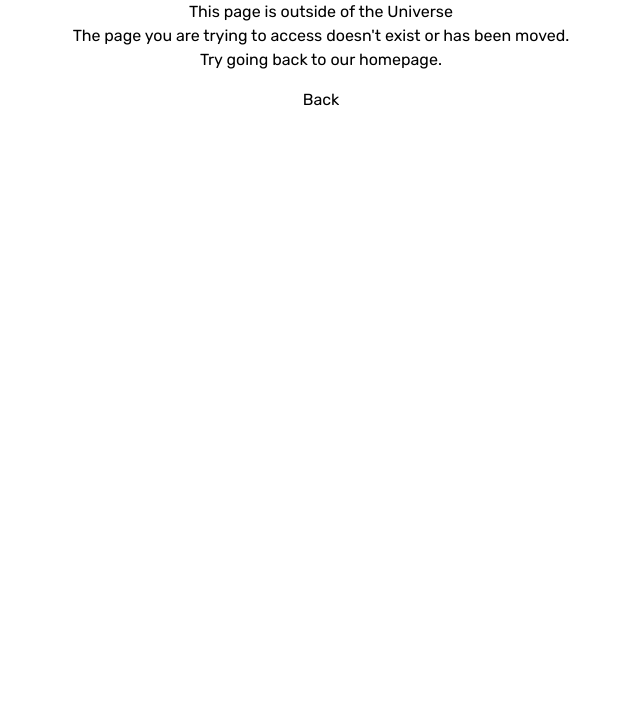
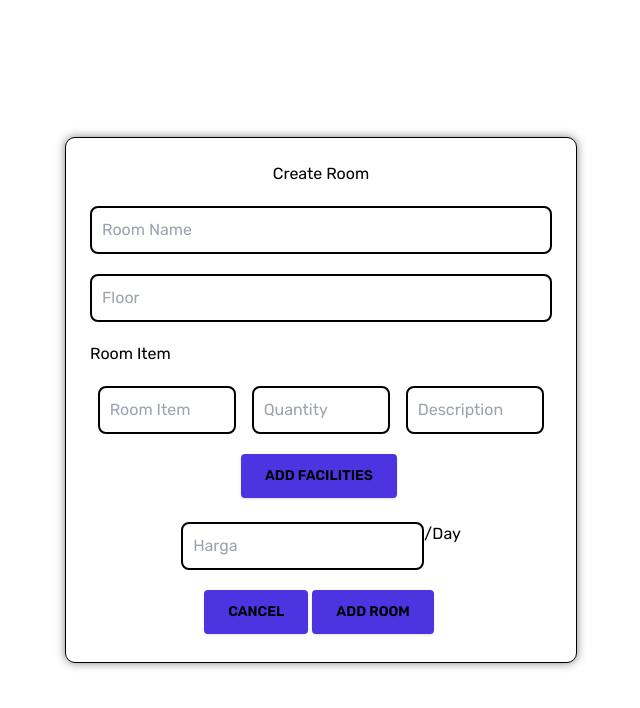
Before and after one commit to Kel2-Kanbo/Kanbo-web, a React (Create React App) app: page /createRoom in a window 1280 px wide. Shown: the top 708 px of the page, without its empty margins (319-959 px from the left). Built offline with nearby package versions, Linux system fonts and the light colour scheme.

Commit message:
feat: add create/update room

```diff
--- a/src/App.js
+++ b/src/App.js
@@ -3,7 +3,7 @@ import './App.css';
 
 import Dashboard from './Pages/Dashboard';
 import NotFound from './Pages/NotFound';
-
+import CreateUpdateRoom from './Pages/CreateUpdateRoom';
 function App() {
   return (
     <div>
@@ -11,6 +11,7 @@ function App() {
       <Router>
         <Routes>
           <Route path="/" element={<Dashboard />} />
+          <Route exact path="/createRoom" element={<CreateUpdateRoom />} />
           {/* <Route exact path="/login" element={<Login />} />
           <Route element={ <PrivateRoute /> }>
             <Route path="/home-admin" element={<Home />} />
--- /dev/null
+++ b/src/Components/FormInput/index.jsx
@@ -0,0 +1,10 @@
+import styled from "@emotion/styled";
+
+const FormInput = styled.input`
+    width: 100%;
+    border: 2px solid black;
+    border-radius: 8px;
+    padding: 10px;
+`
+
+export default FormInput;
--- /dev/null
+++ b/src/Pages/CreateUpdateRoom/index.jsx
@@ -0,0 +1,222 @@
+import styled from "@emotion/styled";
+import FormInput from "../../Components/FormInput";
+import { useState } from "react";
+
+import React from 'react';
+import { toBePartiallyChecked } from "@testing-library/jest-dom/dist/matchers";
+
+export default function CreateUpdateRoom () {
+
+    const [data, setData] =  useState({
+        roomName: "",
+        floor: "",
+        roomitem: "",
+        quantity: "",
+        description: "",
+        harga: "",
+    });
+
+    const [inputs, setInputs] = useState([
+        {
+            id: 0,
+            name: "roomName",
+            type: "text",
+            placeholder: "Room Name",
+            value: "",
+        },
+        {
+            id: 1,
+            name: "floor",
+            type: "text",
+            placeholder: "Floor",
+            value: "",
+        },
+    ]);
+
+    const [inputsRoomItem, setInputsRoomItem] = useState([
+        {
+            id: 0,
+            name: "roomItem",
+            type: "text",
+            placeholder: "Room Item",
+            value: "",
+        },
+        {
+            id: 1,
+            name: "quantity",
+            type: "text",
+            placeholder: "Quantity",
+            value: "",
+        },
+        {
+            id: 2,
+            name: "description",
+            type: "text",
+            placeholder: "Description",
+            value: "",
+        },
+    ])
+
+    const [inputHarga, setInputHarga] = useState ([
+        {
+            id: 0,
+            name: "harga",
+            type: "number",
+            placeholder: "Harga",
+            value: "",
+        }
+    ])
+
+    const handleChangeInputs = (value, index) => {
+    setInputs(
+      inputs.map((input) => {
+        if (input.id === index) {
+          return {
+            ...input,
+            value,
+          };
+        }
+        return input;
+      })
+    );
+    setData({
+      ...data,
+      [inputs[index].name]: value,
+    });
+  };
+
+  const handleChangeInputsRoomItem = (value, index) => {
+      setInputsRoomItem(
+          inputsRoomItem.map((input) => {
+              if (input.id === index) {
+                  return {
+                      ...input,
+                      value,
+                  };
+              }
+              return input;
+          })
+      );
+      setData({
+          ...data,
+          [inputsRoomItem[index].name]: value,
+      });
+  };
+
+  const handleChangeInputHarga = (value, index) => {
+    setInputHarga(
+      inputHarga.map((input) => {
+        if (input.id === index) {
+          return {
+            ...input,
+            value,
+          };
+        }
+        return input;
+      })
+    );
+    setData({
+      ...data,
+      [inputHarga[index].name]: value,
+    });
+  };
+
+    return (
+        <>
+        <CreateRoomWrap>
+
+        <h1>Create Room</h1>
+
+        {inputs.map((input,inputIdx) => (
+            <FormInput
+                key={inputIdx}
+                {...input}
+                value={input.value}
+                type={input.type}
+                onChange={(e) => handleChangeInputs(e.target.value, inputIdx)}
+                />
+            ))
+        }
+
+        <p className="self-auto md:self-start">Room Item</p>
+
+        <div className="flex justify-around">
+            {inputsRoomItem.map((input,inputIdx) => (
+                <FormRoomItem
+                key={inputIdx}
+                    {...input}
+                    value={input.value}
+                    type={input.type}
+                    onChange={(e) => handleChangeInputsRoomItem(e.target.value, inputIdx)}
+                    />
+            ))}
+        </div>
+
+        <button
+            className="bg-primary-blue font-bold uppercase text-sm px-6 py-3 rounded shadow mr-1 mb-1"
+            type="button">
+                Add Facilities
+        </button>
+
+        <div className="flex justify-around">
+            {inputHarga.map((input, inputIdx) => (
+                <FormInputHarga
+                key={inputIdx}
+                {...input}
+                value={input.value}
+                type={input.type}
+                onChange={(e) => handleChangeInputHarga(e.target.value, inputIdx)}
+                />
+            ))}
+        <span>/Day</span>
+        </div>
+
+        <div className="flex justify-around">
+            <button
+                className="bg-primary-blue font-bold uppercase text-sm px-6 py-3 rounded shadow mr-1 mb-1"
+                type="button">
+                    Cancel
+            </button>
+
+            <button
+                className="bg-primary-blue font-bold uppercase text-sm px-6 py-3 rounded shadow mr-1 mb-1"
+                type="button">
+                    Add Room
+            </button>
+        </div>
+
+        </CreateRoomWrap>
+        </>
+    );
+}
+
+const CreateRoomWrap = styled.div`
+  background-color: #fff;
+  box-shadow: 0px 0px 10px rgba(0, 0, 0, 0.5);
+  display: flex;
+  flex-direction: column;
+  row-gap: 20px;
+  border: 1px solid black;
+  border-radius: 10px;
+  align-items: center;
+  padding: 24px;
+  width: 40%;
+  position: absolute;
+  left: 50%;
+  top: 50%;
+  transform: translate(-50%, -50%);
+`;
+
+const FormRoomItem = styled.input`
+    width: 30%;
+    border: 2px solid black;
+    border-radius: 8px;
+    padding: 10px;
+`;
+
+const FormInputHarga = styled.input`
+    width: 100%;
+    border: 2px solid black;
+    border-radius: 8px;
+    padding: 10px;
+    `;
```
